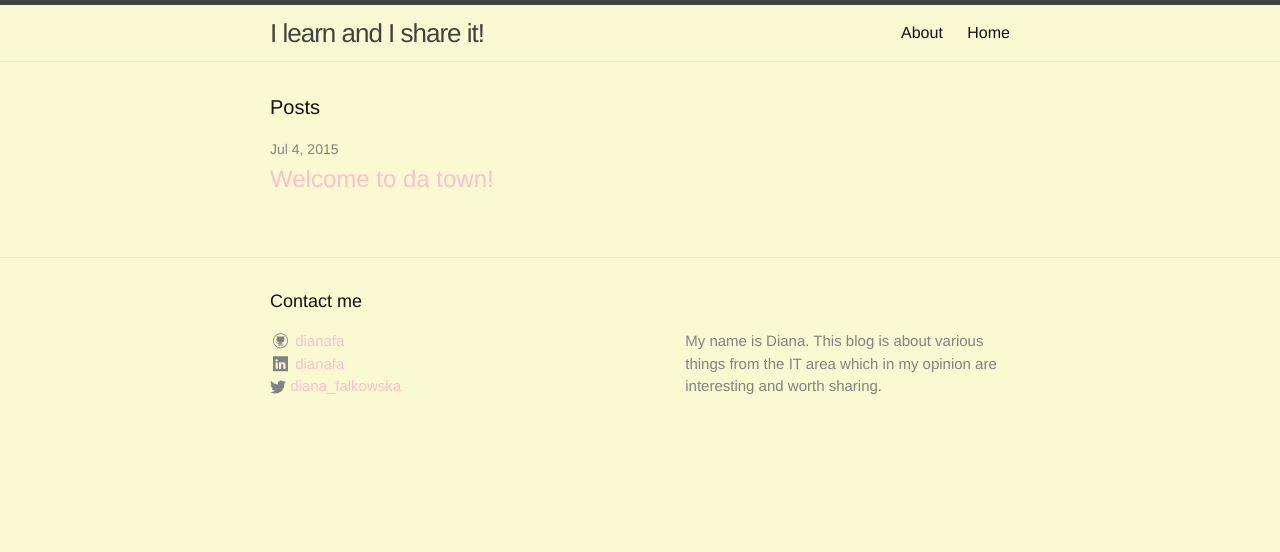
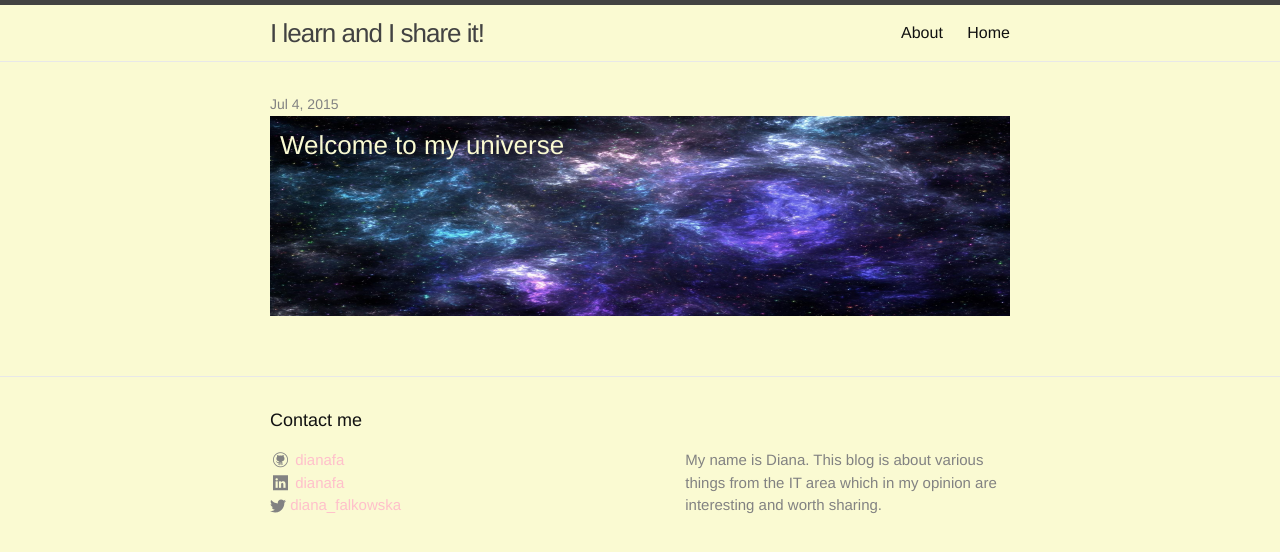
Before and after one commit to dianafa/dianafa.github.io, a Jekyll site: the page built from blog/index.html, in a window 1280 px wide. Shown: the top 552 px of the page. Built offline with Jekyll 4.4.1, drawn with Linux system fonts in a browser that asks for light colours.

Commit message:
restyle posts site

```diff
--- a/_posts/2015-07-04-welcome.markdown
+++ b/_posts/2015-07-04-welcome.markdown
@@ -1,6 +1,6 @@
 ---
 layout: post
-title:  "Welcome to da town!"
+title:  "Welcome to my universe"
 date:   2015-07-04 21:04:12
 categories: blog update
 ---
--- a/_sass/_layout.scss
+++ b/_sass/_layout.scss
@@ -234,3 +234,18 @@
         }
     }
 }
+
+/**
+ * Blog homepage
+ */
+.post-image-link {
+    position: relative;
+
+    .post-link {
+        color: $background-color;
+        font-size: 26px;
+        left: 10px;
+        position: absolute;
+        top: 10px;
+    }
+}
--- a/blog/index.html
+++ b/blog/index.html
@@ -3,15 +3,18 @@ layout: default
 ---
 
 <div class="home">
-  <h1 class="page-heading">Posts</h1>
-
   <ul class="post-list">
     {% for post in site.posts %}
       <li>
         <span class="post-meta">{{ post.date | date: "%b %-d, %Y" }}</span>
-        <h2>
-          <a class="post-link" href="{{ post.url | prepend: site.baseurl }}">{{ post.title }}</a>
-        </h2>
+        <div class="post-image-link">
+          <a  href="{{ post.url | prepend: site.baseurl }}">
+          <img class="post-image" src="../images/galaxy.jpg" width=100% height=200 />
+          </a>
+          <h2 class="post-link">
+           {{ post.title }}
+          </h2>
+        </div>
       </li>
     {% endfor %}
   </ul>
```
Also changed, not shown: images/galaxy.jpg (added).
